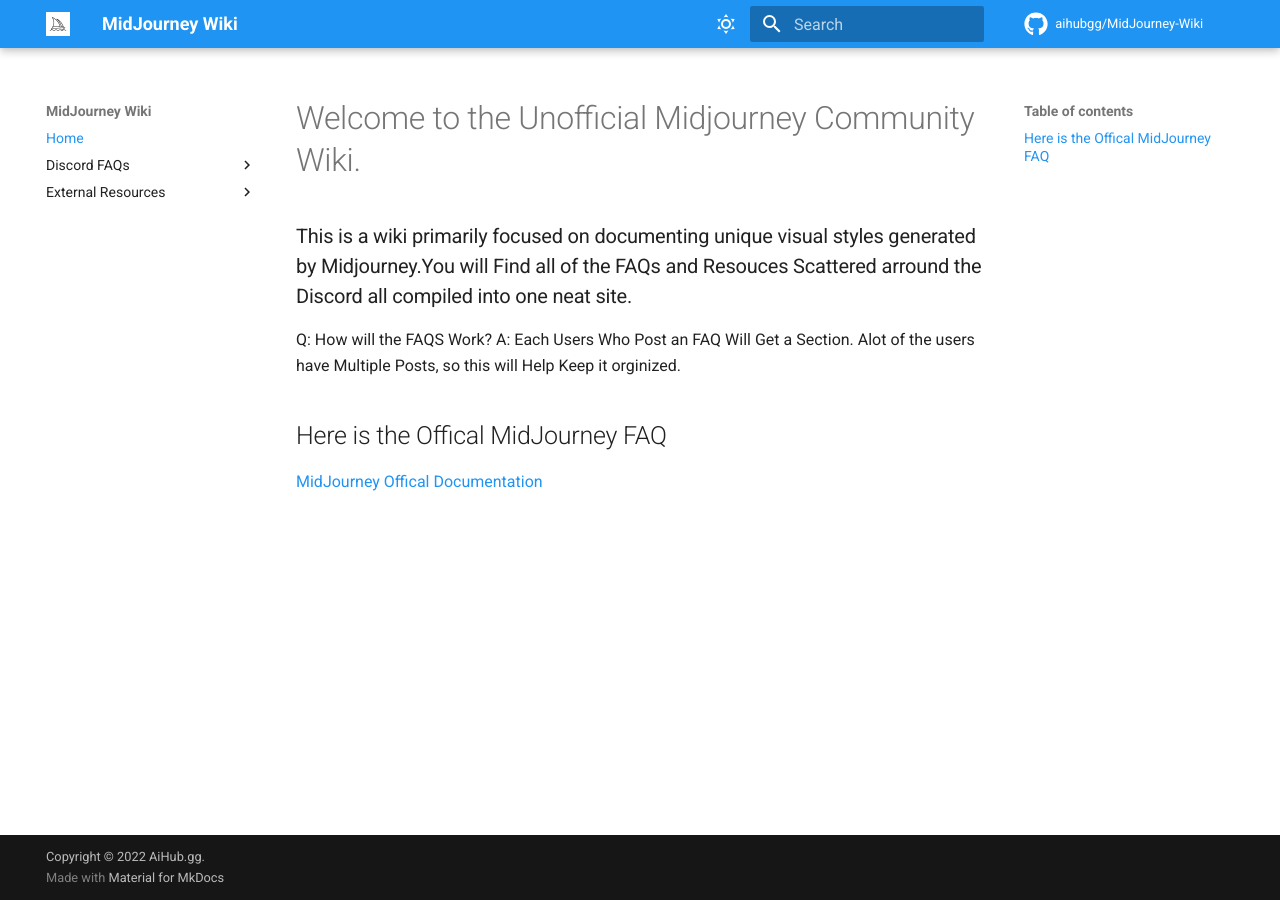
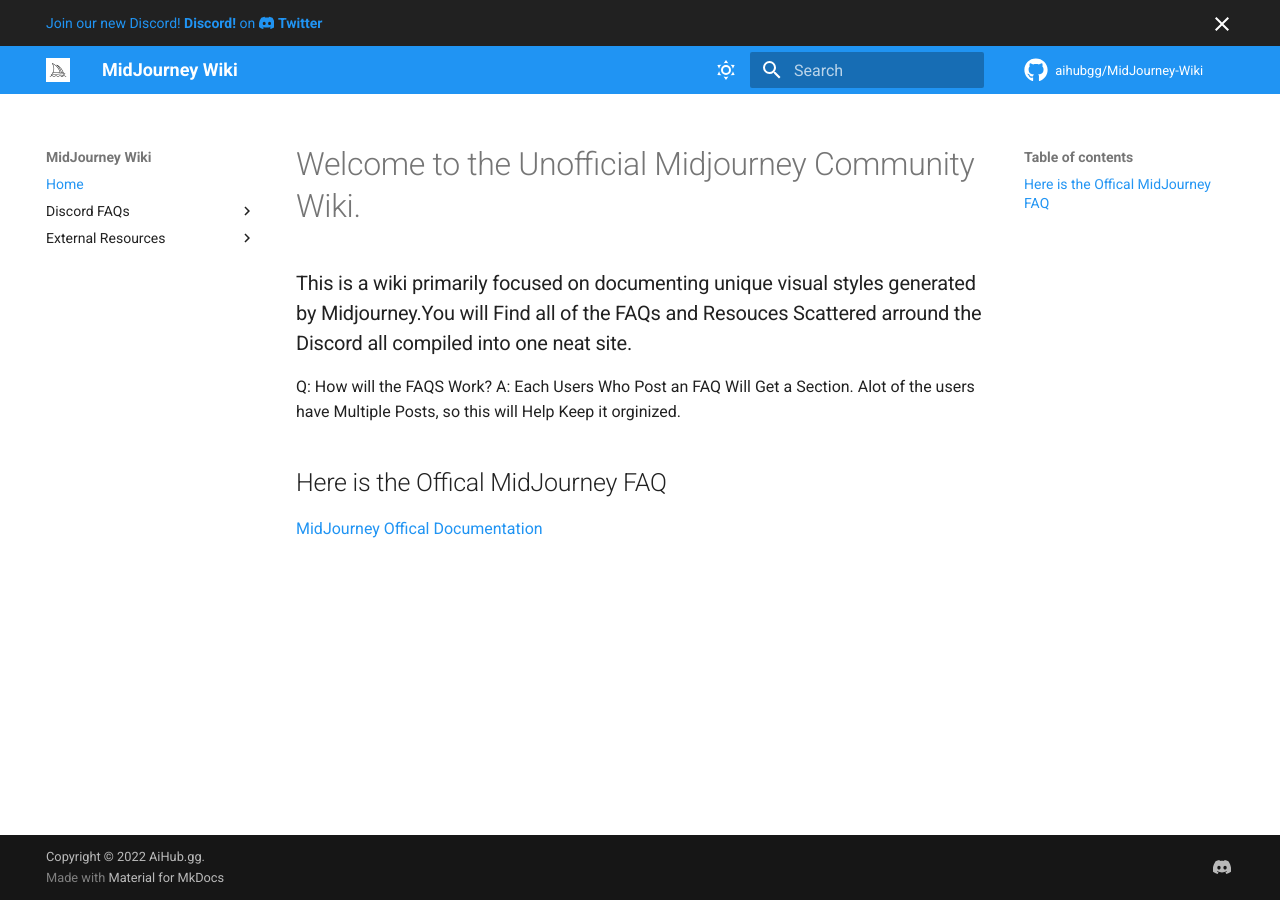
Before and after one commit to aihubgg/MidJourney-Wiki, an MkDocs documentation site: the page built from docs/README.md, in a window 1280 px wide. Built offline with MkDocs 1.6.1 and Material for MkDocs 9.7.7, drawn with Linux system fonts in a browser that asks for light colours; comment, search, counter and statistics services are not loaded.

Commit message:
Updated Discord Link

```diff
--- a/mkdocs.yml
+++ b/mkdocs.yml
@@ -37,7 +37,8 @@ theme:
         logo: static/midjourney.png
         features:
                 - navigation.instant
-                 - navigation.prune
+                - navigation.prune
+                - announce.dismiss
         palette:
                 - media: "(prefers-color-scheme: light)"
                   scheme: default
@@ -96,3 +97,6 @@ extra:
   analytics:
         provider: google
         property: G-6D0LKC374E
+  social:
+                - icon: fontawesome/brands/discord
+                  link: "https://discord.gg/CN4xnR9sEa"
--- a/overrides/main.html
+++ b/overrides/main.html
@@ -53,3 +53,13 @@
 {% block site_meta %}
 <script async defer data-website-id="d8d8c1e8-27b5-4a38-98de-46ccc4391933" src="https://analytics.divine.holdings/umami.js"></script>
 {% endblock %}
+
+{% block announce %}
+<a href="https://discord.gg/CN4xnR9sEa">
+  Join our new Discord! <strong>Discord!</strong> on
+  <span class="twemoji twitter">
+    {% include ".icons/fontawesome/brands/discord.svg" %}
+  </span>
+  <strong>Twitter</strong>
+</a>
+{% endblock %}
```
Also changed, not shown: README.md (+2 -0 lines).
